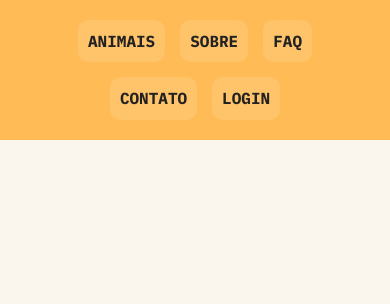
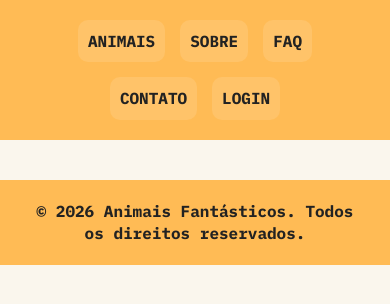
Before and after one commit to ruangmss/animais-fantasticos, a plain HTML site: page src/index.html in a window 390 px wide. Drawn offline with Linux system fonts and the light colour scheme.

Commit message:
feat: Estruturação inicial do footer

```diff
--- a/src/css/main.css
+++ b/src/css/main.css
@@ -5,3 +5,4 @@
 
 /* Estilos Específicos */
 @import url(../js/components/Header/Header.css);
+@import url(../js/components/Footer/Footer.css);
--- /dev/null
+++ b/src/js/components/Footer/Footer.css
@@ -0,0 +1,31 @@
+.footer-bg {
+  background: var(--primary-2);
+  justify-self: end;
+  width: 75%;
+  margin-top: 40px;
+}
+
+.footer {
+  align-items: center;
+  padding: 15px 30px;
+}
+
+.footer-copy {
+  font: var(--details-font-xs);
+  color: var(--black-1);
+}
+
+@media (max-width: 768px) {
+  .footer-bg {
+    width: 100%;
+  }
+
+  .footer {
+    place-content: center;
+    padding: 20px 30px;
+  }
+
+  .footer-copy {
+    text-align: center;
+  }
+}
--- /dev/null
+++ b/src/js/components/Footer/Footer.js
@@ -0,0 +1,9 @@
+export function Footer() {
+  return `
+  <footer class="footer-bg">
+    <div class="footer container">
+      <p class="footer-copy">© 2026 Animais Fantásticos. Todos os direitos reservados.</p>
+    </div>
+  </footer>
+  `;
+}
--- a/src/js/components/Header/Header.css
+++ b/src/js/components/Header/Header.css
@@ -6,8 +6,6 @@
 }
 
 .header {
-  display: flex;
-  gap: 30px;
   align-items: center;
   padding: 15px 30px;
 }
--- a/src/js/components/Header/Header.js
+++ b/src/js/components/Header/Header.js
@@ -1,7 +1,7 @@
 export function Header() {
   return `
   <header class="header-bg">
-    <div class="container header">
+    <div class="header container">
       <ul class="header-list">
         <li><a class="header-link" href="#animals">ANIMAIS</a></li>
         <li><a class="header-link" href="#about">SOBRE</a></li>
--- a/src/js/pages/Home.js
+++ b/src/js/pages/Home.js
@@ -1,11 +1,13 @@
 import { Header } from '../components/Header/Header.js';
+import { Footer } from '../components/Footer/Footer.js';
 
 export function Home() {
   let header = document.getElementById('header');
   let footer = document.getElementById('footer');
   let app = document.getElementById('app');
 
-  if (header) {
+  if (header && footer) {
     header.innerHTML = Header();
+    footer.innerHTML = Footer();
   }
 }
```
